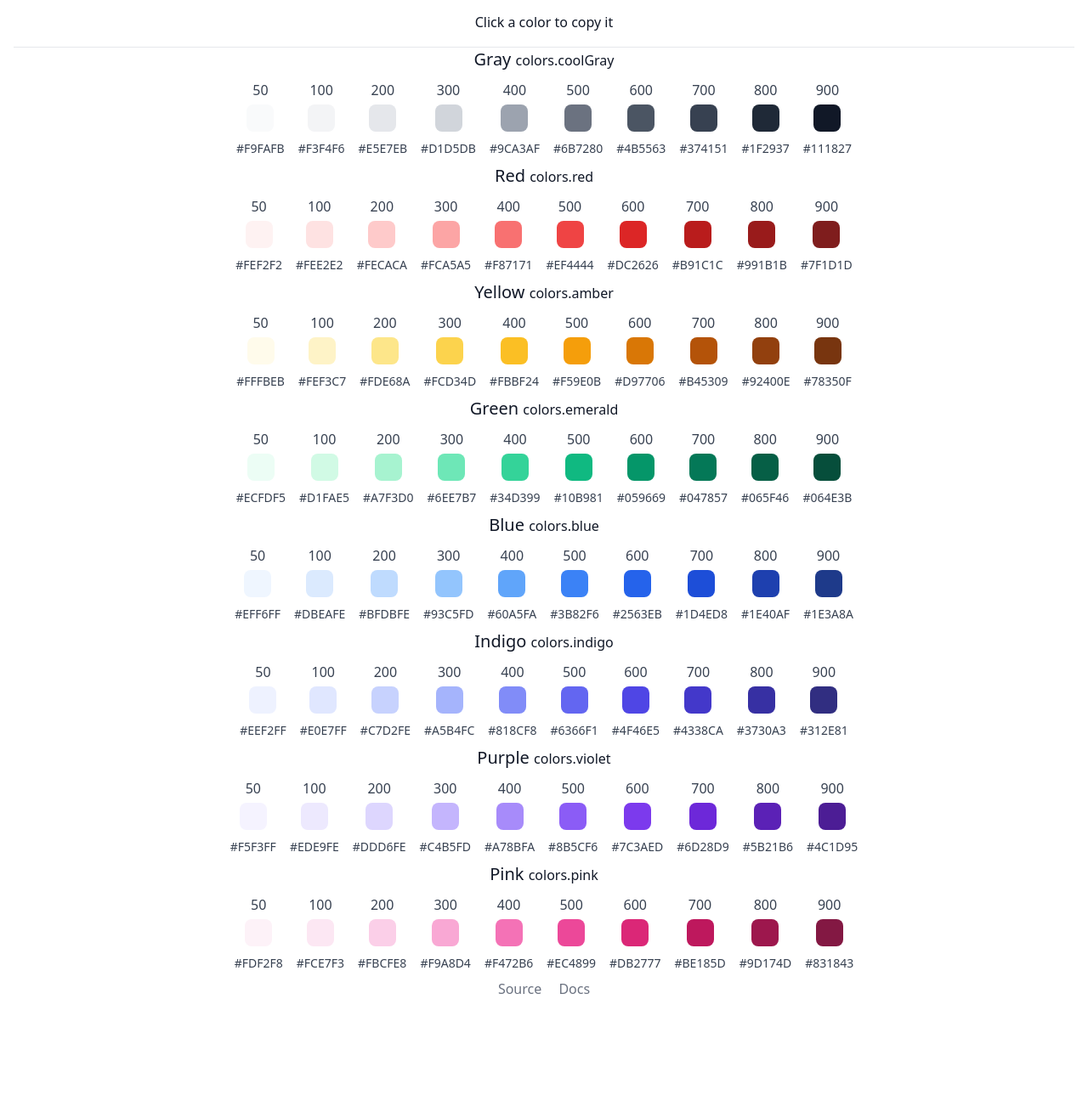
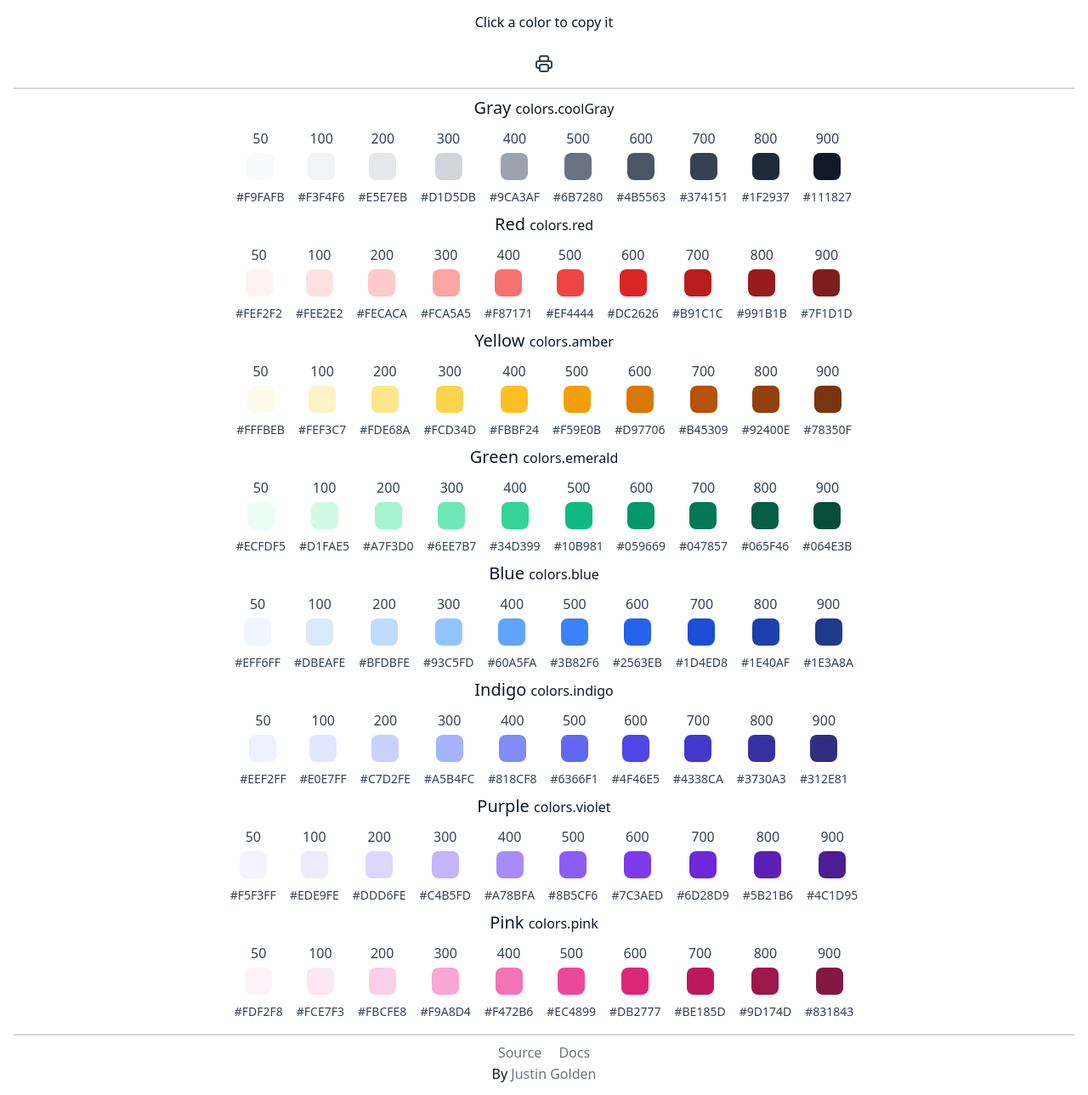
Before and after one commit to justingolden21/tailwind-colors, a website: page docs/index.html in a window 1280 px wide. Shown: the part 51-1340 px from the top of the page at 85% size. Before the commit the page ends 1243 px from the top, so only its background shows below. Drawn offline with Linux system fonts and the light colour scheme.

Commit message:
css updates, add print btn

```diff
--- a/docs/index.html
+++ b/docs/index.html
@@ -16,13 +16,19 @@
 </head>
 <body class="text-center text-gray-900">
 	<section>
-		<h1>Tailwind Colors</h1>
-		<p class="my-4">Click a color to copy it</p>
-		<hr>
+		<header>
+			<h1>Tailwind Colors</h1>
+			<p class="my-4">Click a color to copy it</p>
+			<button id="print-btn" title="Print">
+				<svg class="w-6 h-6" fill="none" stroke="currentColor" viewBox="0 0 24 24" xmlns="http://www.w3.org/2000/svg"><path stroke-linecap="round" stroke-linejoin="round" stroke-width="2" d="M17 17h2a2 2 0 002-2v-4a2 2 0 00-2-2H5a2 2 0 00-2 2v4a2 2 0 002 2h2m2 4h6a2 2 0 002-2v-4a2 2 0 00-2-2H9a2 2 0 00-2 2v4a2 2 0 002 2zm8-12V5a2 2 0 00-2-2H9a2 2 0 00-2 2v4h10z"></path></svg>
+			</button>
+		</header>
 		<div id="colors"></div>
-		<textarea id="copy-input" class="hidden"></textarea>
-		<a href="https://tailwindcss.com/docs/customizing-colors" target="_blank" class="mr-4">Source</a>
-		<a href="https://tailwindcss.com/docs" target="_blank">Docs</a>
+		<footer>
+			<a href="https://tailwindcss.com/docs/customizing-colors" target="_blank" class="mr-4">Source</a>
+			<a href="https://tailwindcss.com/docs" target="_blank">Docs</a>
+			<p>By <a href="https://justingolden.me/" target="_blank">Justin Golden</a></p>
+		</footer>
 	</section>
 </body>
 </html>
--- a/docs/js/scripts.js
+++ b/docs/js/scripts.js
@@ -10,7 +10,10 @@ window.onload = ()=> {
 		html += '</div>';
 	}
 	document.getElementById('colors').innerHTML = html;
+
+	document.getElementById('print-btn').onclick = ()=> window.print();
 };
+
 function copyText(text,num,elm) {
 	let input = document.createElement('input');
 	input.setAttribute('value', text);
--- a/src/styles.css
+++ b/src/styles.css
@@ -12,6 +12,10 @@
 
 	body {
 		margin: 1rem;
+	}
+
+	*:focus, button:focus {
+		@apply outline-none focus:ring-2 focus:ring-indigo-500 focus:ring-opacity-50;
 	}
 
 	h1 {
@@ -55,14 +59,29 @@
 		@apply text-gray-700 text-sm;
 	}
 
+	button {
+		@apply p-2 rounded-md text-gray-700 hover:bg-gray-700 hover:text-white;
+	}
+
+	header {
+		@apply pb-2 mb-2 border-b-2 border-gray-300;
+	}
+	footer {
+		@apply pt-2 mt-2 border-t-2 border-gray-300;
+	}
+
 }
 
 @media print {
-	h1, a, p.my-4, hr {
+	header, footer {
 		display: none;
 	}
 	body, .color-preview {
 		margin: 0;
+	}
+	.color {
+		margin-top: 0.125rem;
+		margin-bottom: 0.125rem;
 	}
 }
 
```
Also changed, not shown: docs/css/styles.css.
